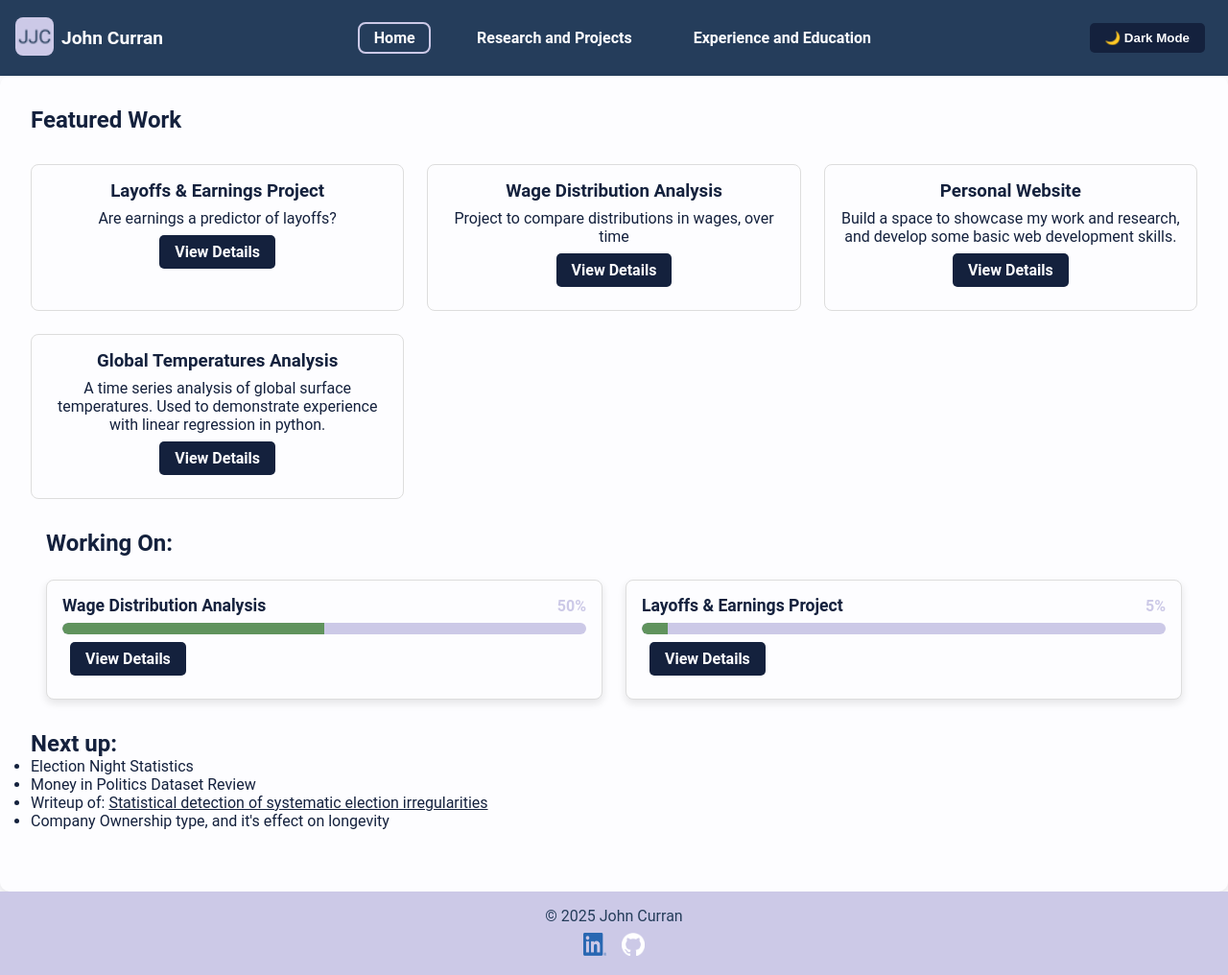
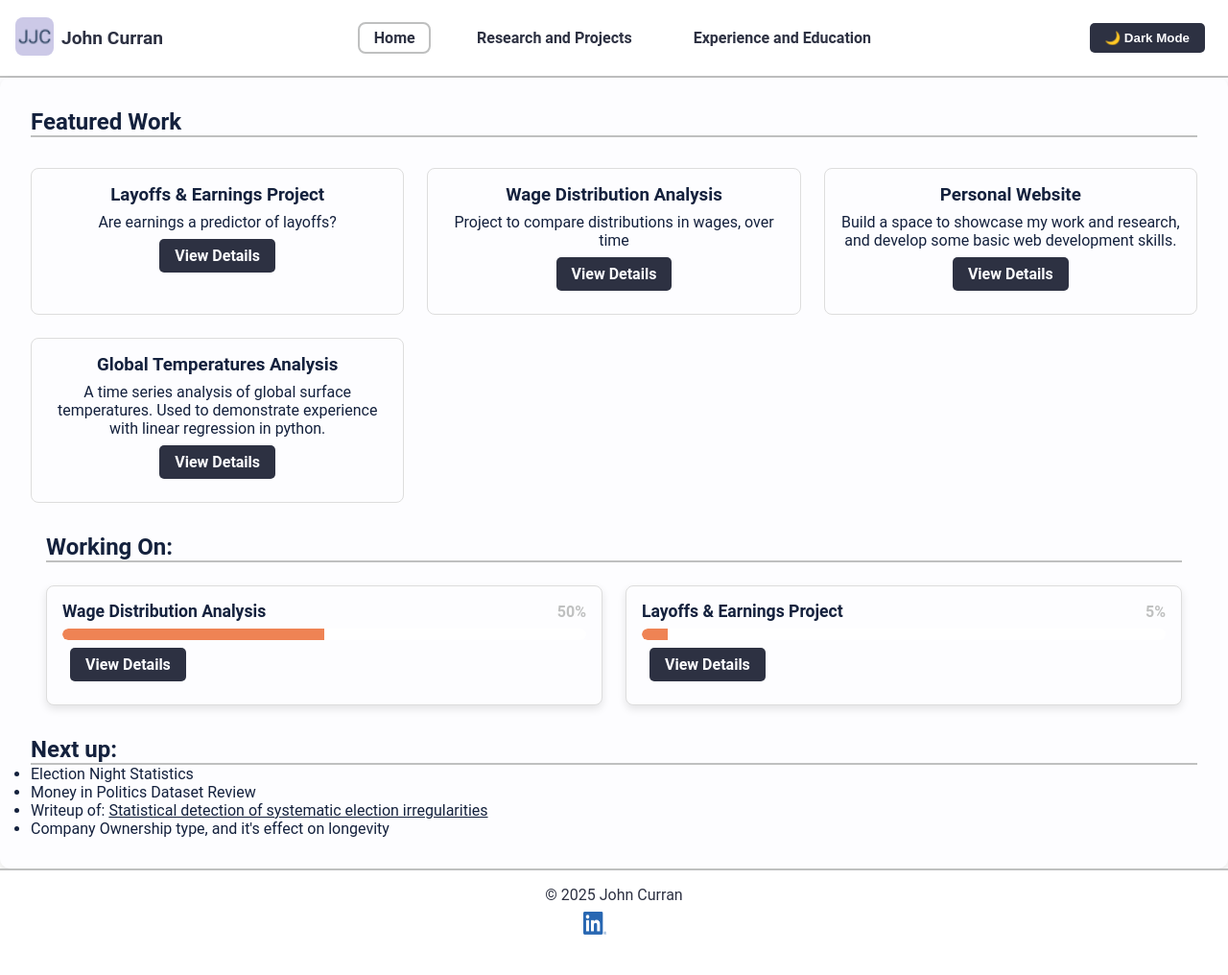
Before and after one commit to curohn/personal_blog, a Flask app: page / in a window 1280 px wide. Shown: the whole page at 96% size. After the commit the page ends 974 px from the top, so only its background shows below. Run offline with Flask 3, Linux system fonts and the light colour scheme; some libraries are stand-ins or nearby versions.

Commit message:
Simplified design, updated resume

```diff
--- a/app.py
+++ b/app.py
@@ -159,7 +159,7 @@ work_experience = [
     {
         "title": "Senior Data Analyst",
         "company": "First American Title",
-        "duration": "August 2023 – Present",
+        "duration": "August 2023 – January 2025",
         "description": "Enhanced data accuracy and accessibility using Python and SQL, and developed dashboards for actionable insights."
     },
     {
--- a/static/css/style.css
+++ b/static/css/style.css
@@ -4,37 +4,37 @@
 
    ===================== */
 :root {
-    --bg-color: #FDFDFF; /* Timid White */
-    --text-color: #14213d; /* Ashwood Moss */
-    --link-color: #67697C; /* Dill Weed */
-    --button-bg: #14213d; /* Ashwood Moss */
-    --button-text: #FDFDFF; /* Timid White */
-    --highlight-color: #CCC9E7; /* Dill Weed */
-    --header-color: #253D5B;
-    --header-text-color: #FDFDFF;
-    --footer-color: #CCC9E7; /* Quincy Tan */
-    --footer-text-color: #253D5B;
-    --alt-color: #60935D; /* Misty Gray */
+    --bg-color: #ffffff; /*1*/
+    --text-color: #4F5D75; /*2*/
+    --link-color: #4F5D75; /*2*/
+    --button-bg: #2D3142; /*3*/
+    --button-text: #ffffff; /*1*/
+    --highlight-color: #BFC0C0; /*5*/
+    --header-color: #ffffff; /*1*/
+    --header-text-color: #2D3142; /*3*/
+    --footer-color: #ffffff; /*1*/
+    --footer-text-color: #2D3142; /*3*/
+    --alt-color: #EF8354; /*4*/
 }
 
 body.light-mode {
-    --bg-color: #FDFDFF; /* Timid White */
-    --text-color: #14213d; /* Ashwood Moss */
+    --bg-color: #FDFDFF; /**/
+    --text-color: #14213d;
 
 }
 
 body.dark-mode {
-    --bg-color: #01161E; /* Charcoal Gray */
-    --text-color: #FDFDFF; /* Soft Ivory */
-    --link-color: #67697C; /* Dill Weed */
-    --button-bg: #FDFDFF; /* Soft Ivory */
-    --button-text: #2E2E2E; /* Charcoal Gray */
-    --highlight-color: #CCC9E7; /* Dill Weed */
-    --footer-color: #CCC9E7; /* Quincy Tan */
-    --footer-text-color: #253D5B;
-    --header-color: #253D5B;
-    --header-text-color: #CCC9E7;
-    --alt-color: #60935D; /* Misty Gray */
+    --bg-color: #2D3142; /*1*/
+    --text-color: #FFFFFF; /*2*/
+    --link-color: #FFFFFF; /*2*/
+    --button-bg: #BFC0C0; /*3*/
+    --button-text: #2D3142; /*1*/
+    --highlight-color: #4F5D75; /*5*/
+    --footer-color: #2D3142; /*1*/
+    --footer-text-color: #BFC0C0; /*3*/
+    --header-color: #2D3142; /*1*/
+    --header-text-color: #BFC0C0; /*3*/
+    --alt-color: #EF8354; /*4*/
 }
 
 /* Use the variables for all theme colors */
@@ -64,27 +64,20 @@ html, body {
     width: 100%;
     height: 100%;
     background-color: var(--bg-color);
+
 }
 
 header {
     color: var(--header-color);
     margin: 0;
     padding: 0;
+    border-bottom: 2px solid var(--highlight-color);
 }
 /* Reset margins and paddings */
 body, html {
     margin: 0;
     padding: 0;
     box-sizing: border-box;
-}
-
-/* Remove default padding or margin for header and nav */
-header, nav {
-    margin: 0;
-    padding: 0;
-}
-section {
-    margin-bottom: 2rem; /* Space between sections */
 }
 
 body {
@@ -103,8 +96,14 @@ body {
     }
 }
 
-h1, h2, h3 {
+h2 {
+    border-bottom: 2px solid var(--highlight-color);
     color: var(--text-color); /* Ashwood Moss */
+}
+
+h1, h3 {
+    color: var(--text-color); /* Ashwood Moss */
+
 }
 
 a {
@@ -222,6 +221,7 @@ footer {
     color: var(--footer-text-color);
     text-align: center;
     padding: 1rem;
+    border-top: 2px solid var(--highlight-color);
 }
 /* Footer Links */
 .footer-links {
@@ -456,6 +456,7 @@ iframe {
 .working-on h2 {
     color: var(--text-color);
     margin-bottom: 1.5rem;
+    border-bottom: 2px solid var(--highlight-color);
 }
 
 /* Grid Layout */
```
Also changed, not shown: todo.md (+1 -0 lines), 1 other file.
